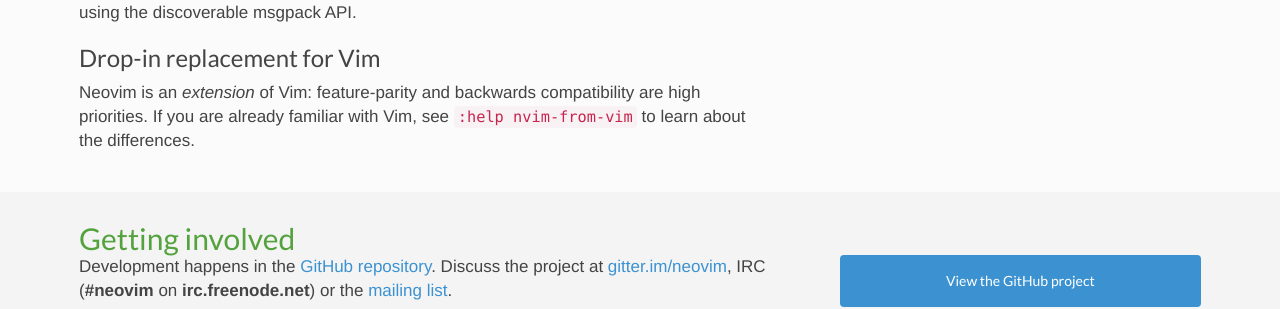
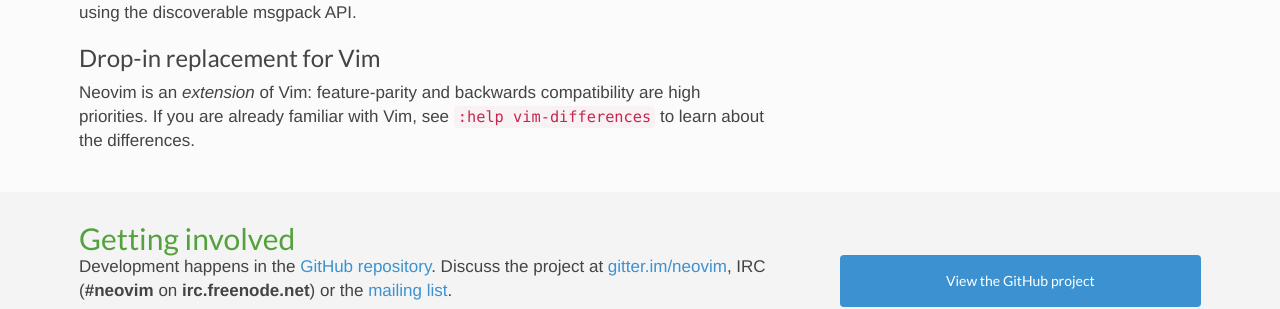
Before and after one commit to neovim/neovim.github.io, a Jekyll site: the page built from index.html, in a window 1280 px wide. Shown: the part 675-984 px from the top of the page. Built offline with Jekyll 4.4.1, drawn with Linux system fonts in a browser that asks for light colours; nearby versions of some CDN libraries; Markdown is read by kramdown in place of the engine named in the settings; comment, search, counter and statistics services are not loaded.

Commit message:
Updated to the "correct" help page for vim users

```diff
--- a/index.html
+++ b/index.html
@@ -38,7 +38,7 @@
       <h3>Drop-in replacement for Vim</h3>
       <p>Neovim is an <em>extension</em> of Vim: feature-parity and backwards
       compatibility are high priorities. If you are already familiar with Vim,
-      see <a href="/doc/user/nvim_from_vim.html"><code>:help nvim-from-vim</code></a>
+      see <a href="/doc/user/nvim_from_vim.html"><code>:help vim-differences</code></a>
       to learn about the differences.</p>
 
     </div>
```
